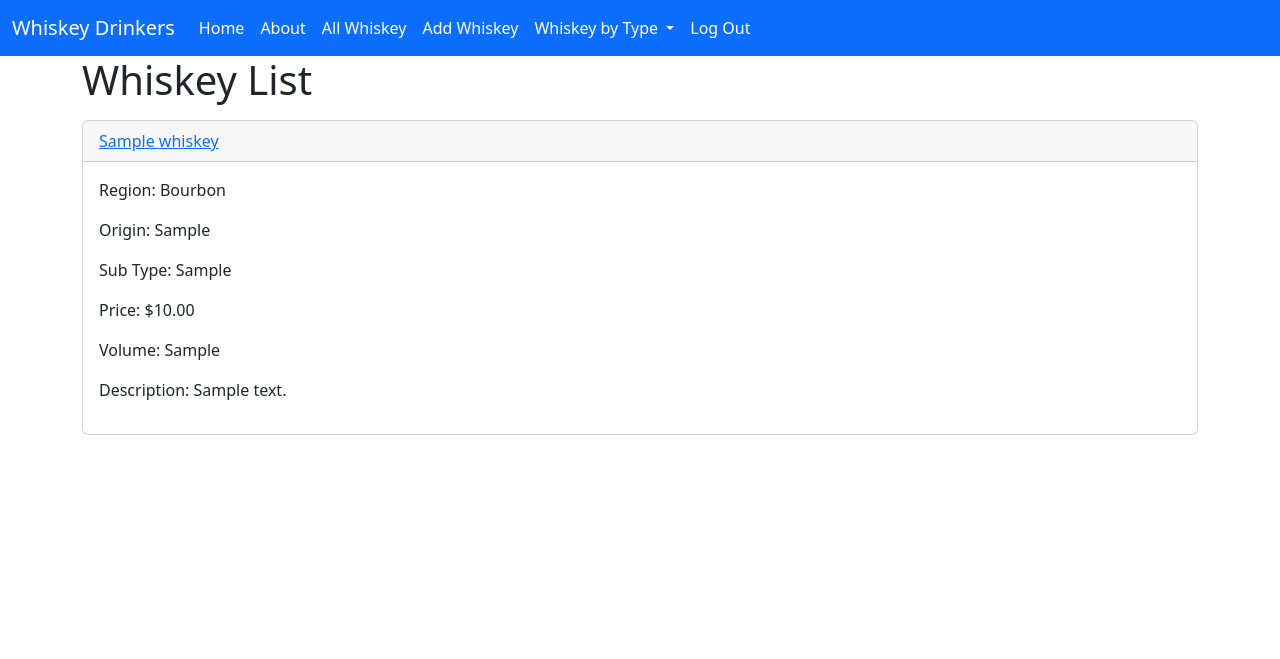
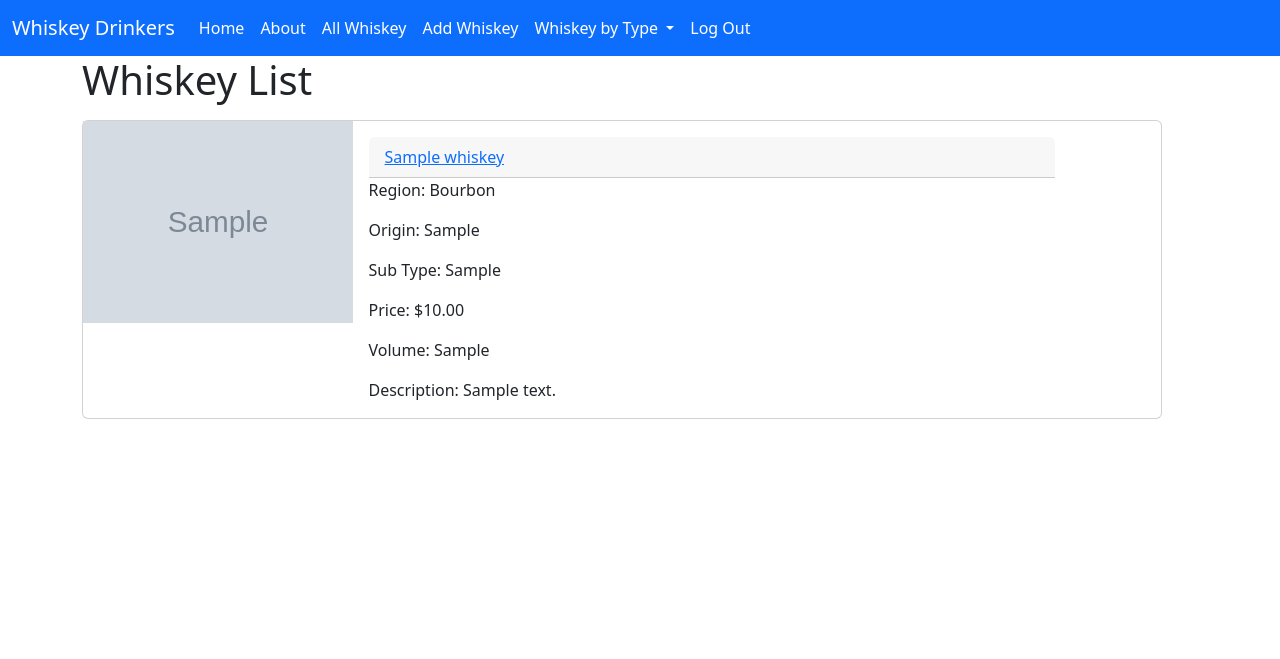
Before and after one commit to matthewTiberio/GA-ScotchCollector, a Django app: page /whiskey/ in a window 1280 px wide. Shown: the top 659 px of the page. Run offline with Django 4.2, Linux system fonts and the light colour scheme; a user stored in the database is signed in; tables that the repository leaves empty hold one stand-in row (values such as "Sample post"); grey boxes marked "Sample" are stand-in pictures.

Commit message:
Set default image for Whiskey creation

```diff
--- a/whiskeycollector/main_app/models.py
+++ b/whiskeycollector/main_app/models.py
@@ -25,7 +25,7 @@ class Whiskey(models.Model):
     volume = models.CharField(max_length=25)
     description = models.TextField(max_length=1000)
     user = models.ForeignKey(User, on_delete=models.CASCADE)
-    image_url = models.CharField(max_length=200)
+    image_url = models.CharField(max_length=200, default="https://s3-us-west-2.amazonaws.com/whiskeycollectorapp/a31ae1.png")
 
     def __str__(self):
         return self.name
--- a/whiskeycollector/main_app/templates/main_app/index.html
+++ b/whiskeycollector/main_app/templates/main_app/index.html
@@ -3,19 +3,30 @@
 <h1>Whiskey List</h1>
 
 {% for whiskey in whiskeys %}
-<div class="card mt-3">
-  <a href="{% url 'detail' whiskey.id %}">
-    <div class="card-header">{{ whiskey.name }}</div>
-  </a>
-  <div class="card-body">
-    {% for type in types %} {% if type.id == whiskey.type_id %}
-    <p>Region: {{ type.get_type_display }}</p>
-    {% endif %}{% endfor %}
-    <p>Origin: {{ whiskey.origin }}</p>
-    <p>Sub Type: {{ whiskey.subType }}</p>
-    <p>Price: ${{ whiskey.price }}</p>
-    <p>Volume: {{ whiskey.volume }}</p>
-    <p>Description: {{ whiskey.description }}</p>
+<div class="card mt-3" style="max-width: 1080px">
+  <div class="row g-0">
+    <div class="col-md-3">
+      <img
+        src="{{ whiskey.image_url }}"
+        class="img-fluid"
+        style="max-height: 250px"
+      />
+    </div>
+    <div class="col-md-8">
+      <div class="card-body">
+        <a href="{% url 'detail' whiskey.id %}">
+          <div class="card-header">{{ whiskey.name }}</div>
+        </a>
+        {% for type in types %} {% if type.id == whiskey.type_id %}
+        <p class="card-text">Region: {{ type.get_type_display }}</p>
+        {% endif %}{% endfor %}
+        <p class="card-text">Origin: {{ whiskey.origin }}</p>
+        <p class="card-text">Sub Type: {{ whiskey.subType }}</p>
+        <p class="card-text">Price: ${{ whiskey.price }}</p>
+        <p class="card-text">Volume: {{ whiskey.volume }}</p>
+        <p class="card-text">Description: {{ whiskey.description }}</p>
+      </div>
+    </div>
   </div>
 </div>
 {% endfor %} {% endblock %}
--- a/whiskeycollector/main_app/views.py
+++ b/whiskeycollector/main_app/views.py
@@ -61,7 +61,9 @@ def whiskey_add(request):
         except Exception as e:
             print('An error occurred uploading file to S3')
             print(e)
-    w = Whiskey(name=name, type_id=type_id, origin=origin, subType=subType, price=price, volume=volume, description=description, user=request.user, image_url=image_url)
+        w = Whiskey(name=name, type_id=type_id, origin=origin, subType=subType, price=price, volume=volume, description=description, user=request.user, image_url=image_url)
+    else:
+        w = Whiskey(name=name, type_id=type_id, origin=origin, subType=subType, price=price, volume=volume, description=description, user=request.user)
     w.save()
     return redirect('index')
 
@@ -84,7 +86,19 @@ def whiskey_update(request, whiskey_id):
     price = data["price"]
     volume = data["volume"]
     description = data["description"]
-    w = Whiskey(id=whiskey_id, name=name, type_id=type_id, origin=origin, subType=subType, price=price, volume=volume, description=description)
+    photo_file = request.FILES.get('photo-file', None)
+    if photo_file:
+        s3 = boto3.client('s3')
+        key = uuid.uuid4().hex[:6] + photo_file.name[photo_file.name.rfind('.'):]
+        try:
+            s3.upload_fileobj(photo_file, BUCKET, key)
+            image_url = f"{S3_BASE_URL}{BUCKET}/{key}"
+        except Exception as e:
+            print('An error occurred uploading file to S3')
+            print(e)
+        w = Whiskey(id=whiskey_id, name=name, type_id=type_id, origin=origin, subType=subType, price=price, volume=volume, description=description, user=request.user, image_url=image_url)
+    else:
+        w = Whiskey(id=whiskey_id, name=name, type_id=type_id, origin=origin, subType=subType, price=price, volume=volume, description=description, user=request.user)
     w.save()
     return redirect('index')
 
```
Also changed, not shown: whiskeycollector/main_app/templates/main_app/edit.html (+7 -1 lines).
